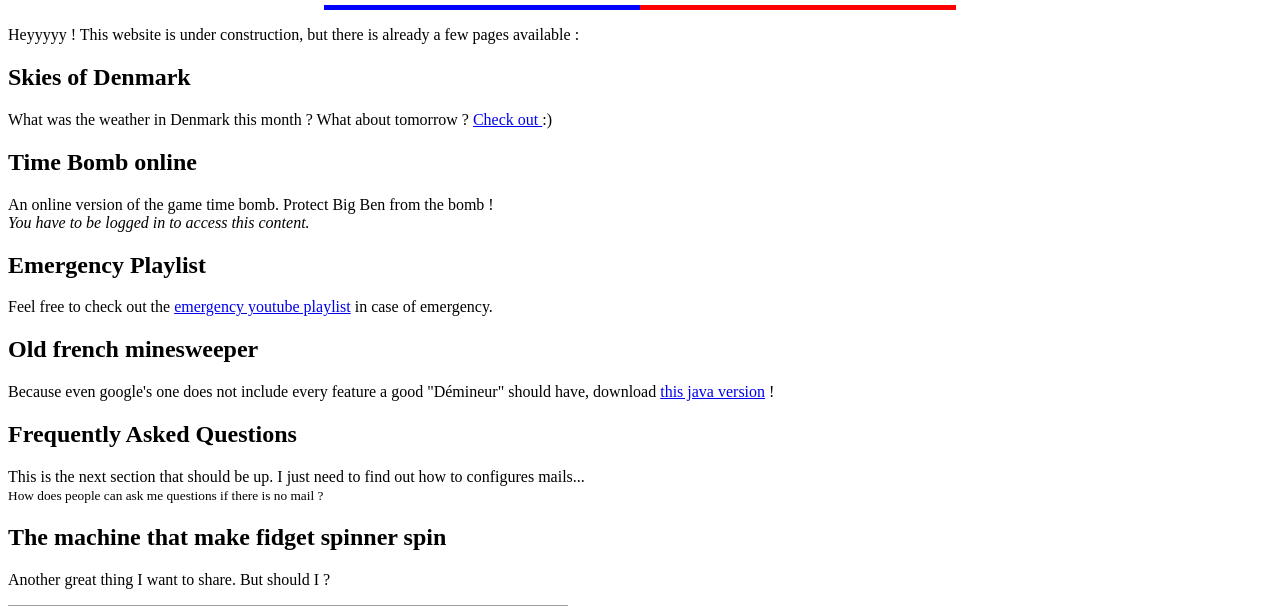
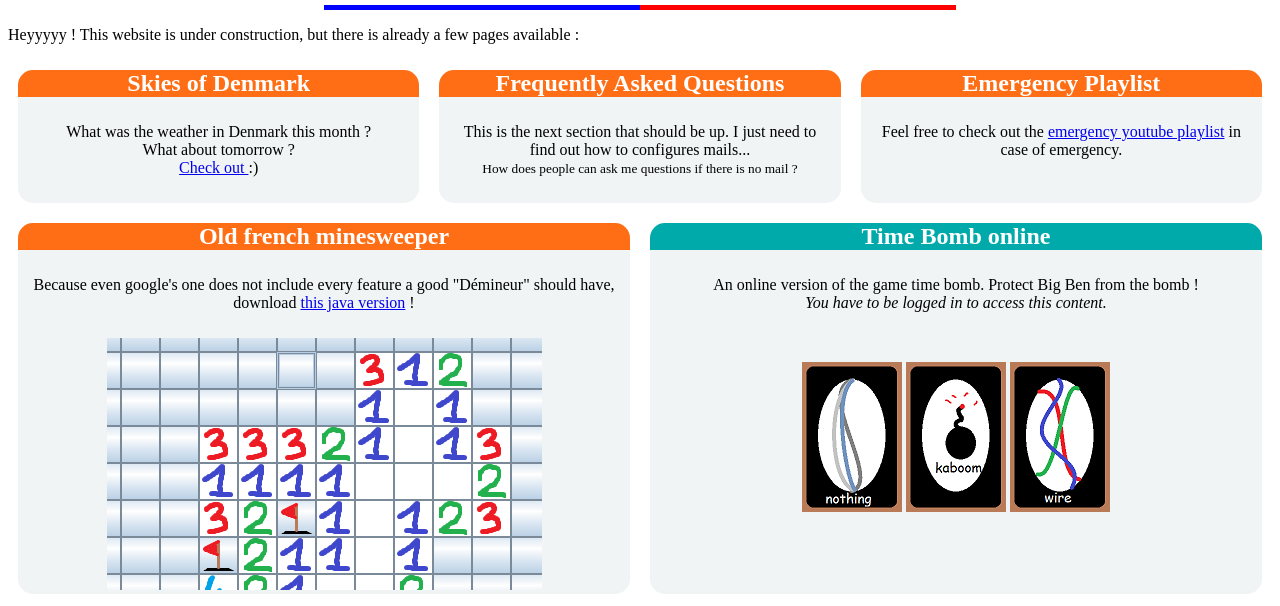
Before and after one commit to supermouette/tha_bomb_online, a Django app: page / in a window 1280 px wide. Shown: the part 45-651 px from the top of the page. Run offline with Django 3.2, Linux system fonts and the light colour scheme; data that the repository does not hold is empty; grey boxes are pictures that could not be loaded.

Commit message:
better front page

```diff
--- a/game/static/game/default_design.css
+++ b/game/static/game/default_design.css
@@ -218,3 +218,49 @@ input[type=number]::-webkit-outer-spin-button {
     height: 5px;
     display: inline-block;
 }
+
+.front_wrapper {
+    display: flex;
+    flex-flow: row wrap;
+    text-align: center;
+    /*background: #BDDBD0;*/
+}
+
+.front_wrapper > * {
+    flex: 1 30%;
+    margin: 10px;
+    border-radius: 15px;
+    background: #f0f4f5;
+}
+
+.front_wrapper > * > h2{
+    background: #ff6e14;
+    color: white;
+    margin: 0px;
+    border-top-left-radius: 15px;
+    border-top-right-radius: 15px;
+    white-space: nowrap;
+}
+
+.front_wrapper > * > p{
+    padding: 10px;
+}
+
+.time_bomb{
+
+}
+
+.time_bomb > h2{
+    background-color: #0AA;
+}
+
+.img_time_bomb{
+    margin: auto;
+    margin-top: 30px;
+    padding: 10px;
+    width: 315px;
+}
+
+.spinner > iframe{
+    margin: 10px;
+}
--- a/game/templates/game/index.html
+++ b/game/templates/game/index.html
@@ -3,8 +3,34 @@
 {% block title %} Index {% endblock %}
 {% block content %}
     <p>Heyyyyy ! This website is under construction, but there is already a few pages available :</p>
+    <div class="front_wrapper">
+        <div class="denmark">
             <h2>Skies of Denmark</h2>
-    <p> What was the weather in Denmark this month ? What about tomorrow ? <a href="{% url 'skies' %}" >Check out </a>:) </p>
+            <p> What was the weather in Denmark this month ?<br>
+                What about tomorrow ?<br>
+                <a href="{% url 'skies' %}" >Check out </a>:)
+            </p>
+        </div>
+        <div class="faq">
+            <h2>Frequently Asked Questions</h2>
+            <p>This is the next section that should be up. I just need to find out how to configures mails...<br>
+                <small>How does people can ask me questions if there is no mail ? </small>
+            </p>
+        </div>
+        <div class="playlist">
+            <h2>Emergency Playlist</h2>
+            <p> Feel free to check out the
+                <a href="https://www.youtube.com/playlist?list=PLdiM-7U9QMxhnPcqkIUqgCFJR71uQGHkZ"> emergency youtube playlist</a> in case of emergency.
+            </p>
+        </div>
+        <div class="minesweeper">
+            <h2> Old french minesweeper</h2>
+            <p>Because even google's one does not include every feature a good "Démineur" should have,
+            download <a href="{% static 'game/Demineur.zip' %}">this java version</a> !
+            </p>
+            <img src="{% static 'game/demineur.png' %}" alt="screenshot from minesweeper">
+        </div>
+        <div class="time_bomb">
             <h2> Time Bomb online </h2>
             <p>An online version of the game time bomb. Protect Big Ben from the bomb ! <br>
                 {% if user and not user.is_anonymous %}
@@ -13,24 +39,18 @@
                     <i>You have to be logged in to access this content.</i>
                 {% endif %}
             </p>
-    <h2>Emergency Playlist</h2>
-    <p> Feel free to check out the
-        <a href="https://www.youtube.com/playlist?list=PLdiM-7U9QMxhnPcqkIUqgCFJR71uQGHkZ"> emergency youtube playlist</a> in case of emergency.
-    </p>
-    <h2> Old french minesweeper</h2>
-    <p>Because even google's one does not include every feature a good "Démineur" should have,
-    download <a href="{% static 'game/Demineur.zip' %}">this java version</a> !
-    </p>
-
-    <h2>Frequently Asked Questions</h2>
-    <p>This is the next section that should be up. I just need to find out how to configures mails...<br>
-        <small>How does people can ask me questions if there is no mail ? </small>
-    </p>
-
+            <div class="img_time_bomb">
+                <img src="{% static 'game/card_nothing_small.png' %}" alt="nothing">
+                <img src="{% static 'game/card_bomb_small.png' %}" alt="bomb" onclick="alert('Kabooom')">
+                <img src="{% static 'game/card_wire_small.png' %}" alt="wire">
+            </div>
+        </div>
+        <div class="spinner">
             <h2> The machine that make fidget spinner spin</h2>
             <p>Another great thing I want to share. But should I ?</p>
             <iframe width="560" height="315" src="https://www.youtube-nocookie.com/embed/ez-7cllNlLA" frameborder="0" allow="accelerometer; autoplay; encrypted-media; gyroscope; picture-in-picture" allowfullscreen></iframe>
-
+        </div>
+    </div>
     {% if user and not user.is_anonymous %}
         <p> If you want to unregister, please send a mail to loic.souverain@gmail.com</p>
     {% endif %}
```
Also changed, not shown: game/static/game/demineur.png (added). Lines whose indentation alone changed are shown as unchanged.
